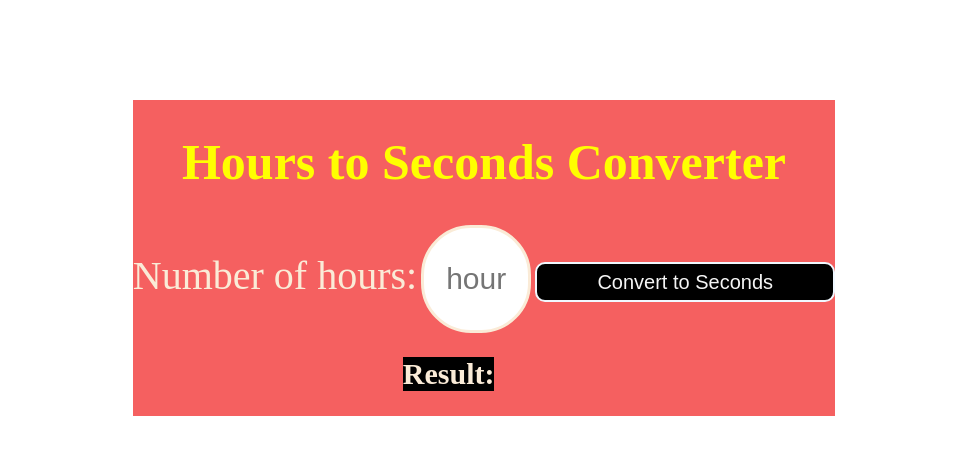
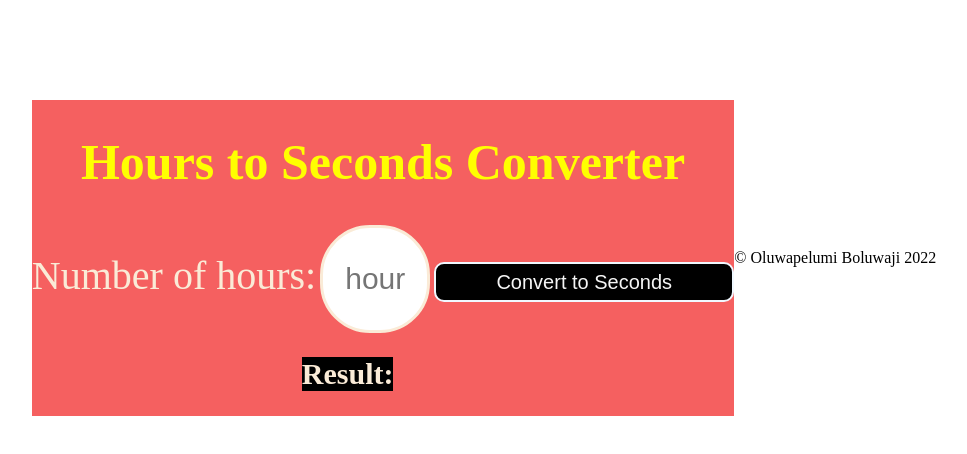
Before and after one commit to Pelumi12/Converter-Hours-to-seconds-, a plain HTML site: page index.html in a window 1280 px wide. Shown: the whole page, without its empty margins (156-1123 px from the left). Drawn offline with Linux system fonts and the light colour scheme.

Commit message:
I added a footer

```diff
--- a/index.html
+++ b/index.html
@@ -18,4 +18,6 @@
   </div>
   <script src="index.js"></script>
 </body>
+
+<footer>© Oluwapelumi Boluwaji 2022</footer>
 </html>
```
